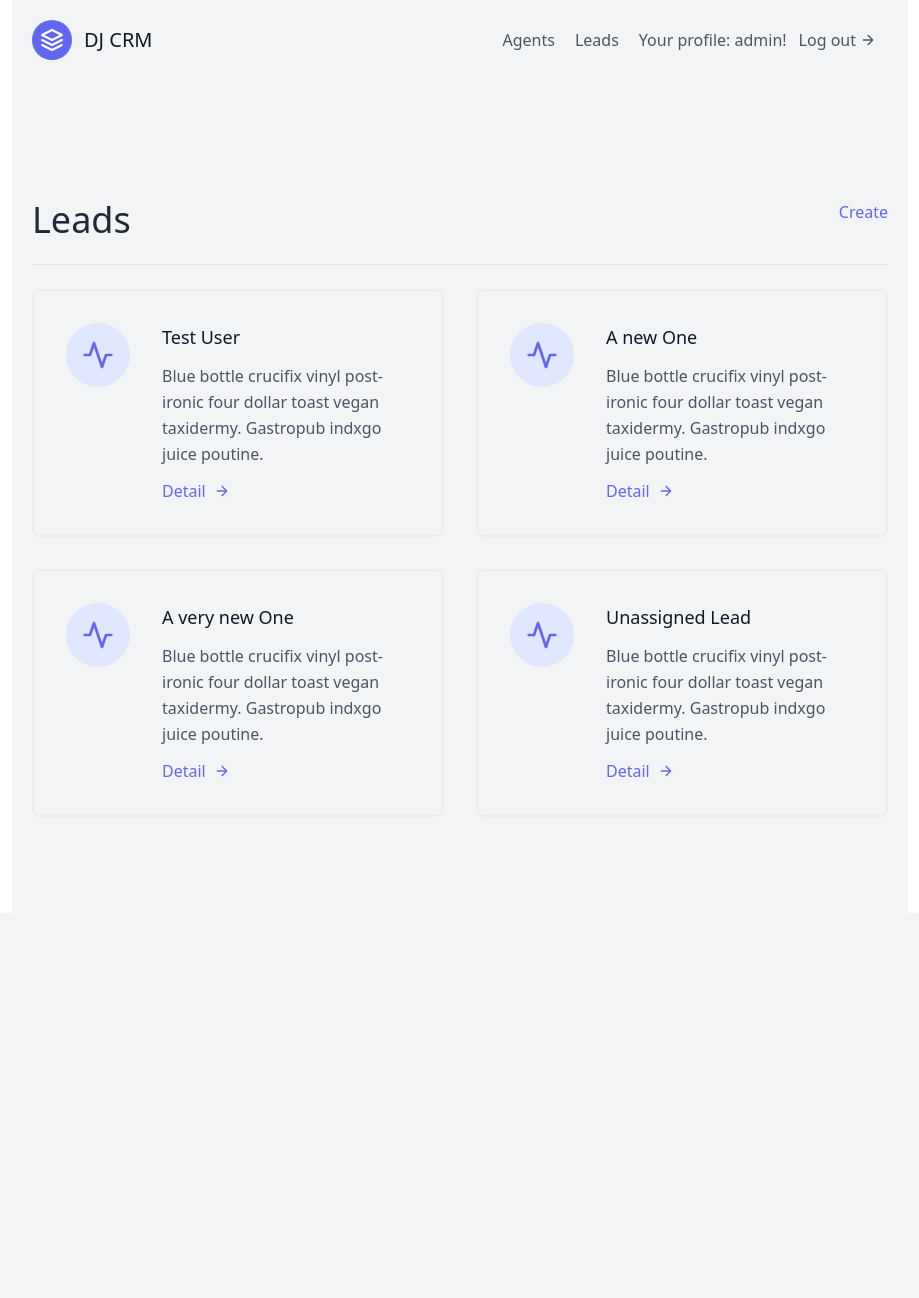
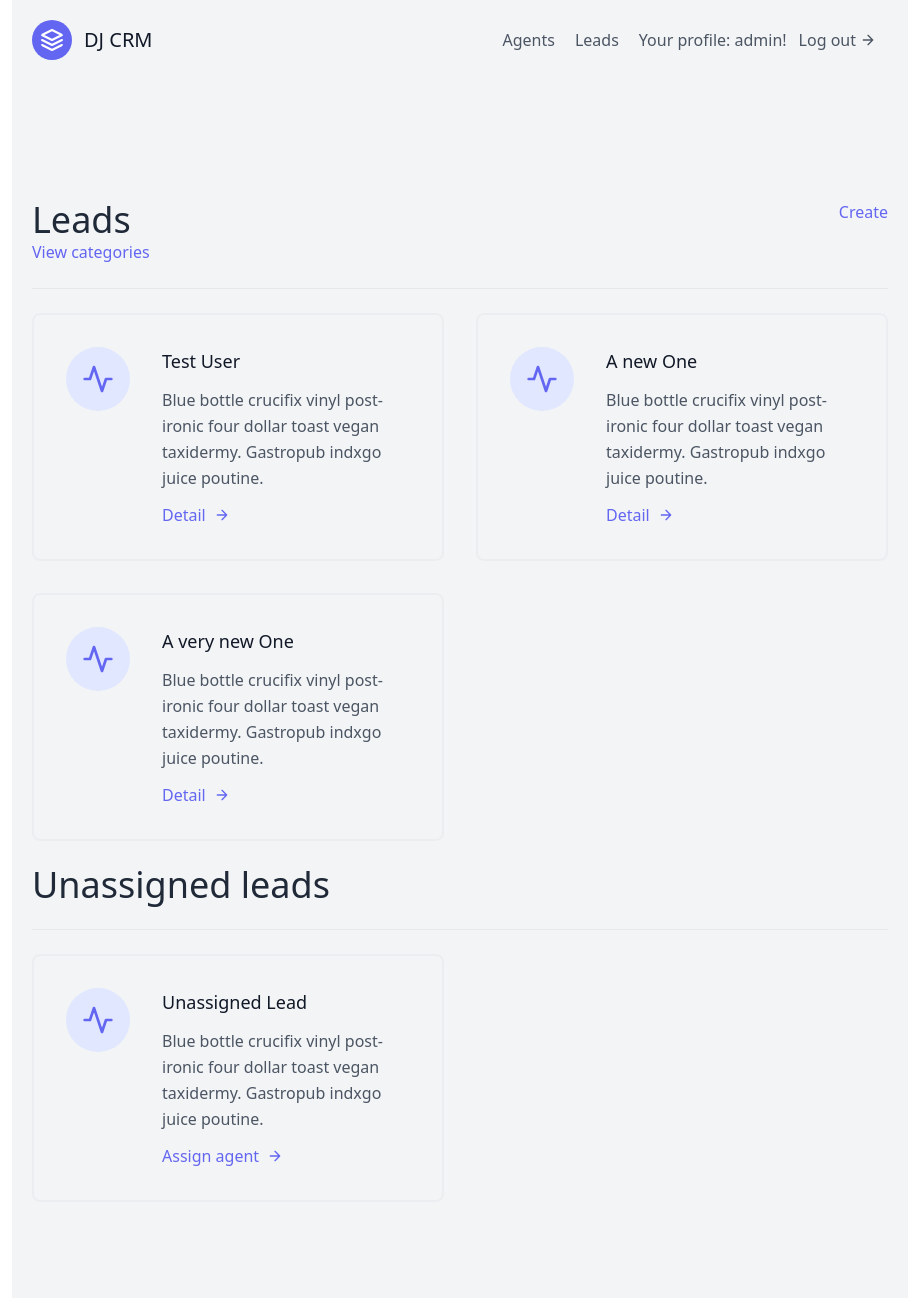
Before and after one commit to FairaIchsa/django_learning, a Django app: page /leads/ in a window 1280 px wide. Shown: the whole page, without its empty margins (180-1099 px from the left). Before the commit the page ends 777 px from the top, so only its background shows below. Run offline with Django 3.2, Linux system fonts and the light colour scheme; a user stored in the database is signed in; data comes from the database, SQL or seed files in the repository; both versions use the stored data as it was after the commit; parts of the project's set-up code (start-up, migrations or seed data) failed here and were passed over.

Commit message:
made lead categories added category list and detail view

```diff
--- a/djcrm_project/leads/admin.py
+++ b/djcrm_project/leads/admin.py
@@ -5,3 +5,4 @@ admin.site.register(User)
 admin.site.register(Agent)
 admin.site.register(Lead)
 admin.site.register(Organisation)
+admin.site.register(Category)
--- a/djcrm_project/leads/class_based_views.py
+++ b/djcrm_project/leads/class_based_views.py
@@ -5,8 +5,8 @@ from django.contrib.auth.mixins import LoginRequiredMixin
 
 from agents.mixins import OrganiserMixin
 
-from .models import Lead
-from .forms import LeadModelForm, CustomUserCreationForm
+from .models import Lead, Category
+from .forms import LeadModelForm, AssignAgentForm, CustomUserCreationForm
 
 
 class SignUpView(generic.CreateView):
@@ -26,10 +26,29 @@ class LeadListView(LoginRequiredMixin, generic.ListView):
     def get_queryset(self):
         user = self.request.user
         if user.is_organiser:
-            queryset = Lead.objects.filter(organisation__user=user)
+            queryset = Lead.objects.filter(
+                organisation__user=user,
+                agent__isnull=False
+            )
         elif user.is_agent:
-            queryset = Lead.objects.filter(agent__user=user)      # а не agent=Agent.objects.get(user=user)
+            queryset = Lead.objects.filter(
+                agent__user=user,
+                agent__isnull=False
+            )   # а не agent=Agent.objects.get(user=user)
         return queryset
+
+    def get_context_data(self, *, object_list=None, **kwargs):
+        context = super(LeadListView, self).get_context_data(**kwargs)
+        user = self.request.user
+        if user.is_organiser:
+            queryset = Lead.objects.filter(
+                organisation=user.organisation,
+                agent__isnull=True
+            )
+            context.update({
+                "unassigned_leads": queryset,
+            })
+        return context
 
 
 class LeadDetailView(LoginRequiredMixin, generic.DetailView):
@@ -81,3 +100,74 @@ class LeadDeleteView(OrganiserMixin, generic.DeleteView):
         user = self.request.user
         queryset = Lead.objects.filter(organisation__user=user)
         return queryset
+
+
+class AssignAgentView(generic.FormView):
+    template_name = "leads/assign_agent.html"
+    form_class = AssignAgentForm
+    success_url = reverse_lazy("leads:lead-list")
+
+    def get_form_kwargs(self, **kwargs):
+        kwargs = super(AssignAgentView, self).get_form_kwargs(**kwargs)
+        kwargs.update({
+            "request": self.request
+        })
+        return kwargs
+
+    def form_valid(self, form):
+        agent = form.cleaned_data["agent"]
+        lead = Lead.objects.get(id=self.kwargs["pk"])
+        lead.agent = agent
+        lead.save()
+        return super(AssignAgentView, self).form_valid(form)
+
+
+class CategoryListView(LoginRequiredMixin, generic.ListView):
+    template_name = "leads/category_list.html"
+    context_object_name = "categories"
+
+    def get_context_data(self, **kwargs):
+        context = super(CategoryListView, self).get_context_data(**kwargs)
+
+        user = self.request.user
+        if user.is_organiser:
+            leads = Lead.objects.filter(organisation=user.organisation)
+        else:
+            leads = Lead.objects.filter(organisation=user.agent.organisation)
+
+        context.update({
+            "unassigned_lead_count": leads.filter(category__isnull=True).count()
+        })
+        return context
+
+    def get_queryset(self):
+        user = self.request.user
+        if user.is_organiser:
+            queryset = Category.objects.filter(organisation=user.organisation)
+        else:
+            queryset = Category.objects.filter(organisation=user.agent.organisation)
+        return queryset
+
+
+class CategoryDetailView(LoginRequiredMixin, generic.DetailView):
+    template_name = "leads/category_detail.html"
+    context_object_name = "category"
+
+    # def get_context_data(self, **kwargs):
+    #     context = super(CategoryDetailView, self).get_context_data(**kwargs)
+    #
+    #     leads = self.get_object().leads.all()   # leads взято из related_name поля category модели Lead
+    #
+    #     context.update({
+    #         "leads": leads,
+    #     })
+    #     return context
+    #     Можно заменить выражением category.leads.all в шаблоне category_detail.html
+
+    def get_queryset(self):
+        user = self.request.user
+        if user.is_organiser:
+            queryset = Category.objects.filter(organisation=user.organisation)
+        else:
+            queryset = Category.objects.filter(organisation=user.agent.organisation)
+        return queryset
--- a/djcrm_project/leads/models.py
+++ b/djcrm_project/leads/models.py
@@ -23,10 +23,19 @@ class Agent(models.Model):
         return self.user.username
 
 
+class Category(models.Model):
+    name = models.CharField(max_length=30)
+    organisation = models.ForeignKey(Organisation, on_delete=models.CASCADE)
+
+    def __str__(self):
+        return self.name
+
+
 class Lead(models.Model):
     first_name = models.CharField(max_length=20)
     last_name = models.CharField(max_length=20)
     age = models.PositiveIntegerField(default=0)
+    category = models.ForeignKey(Category, null=True, blank=True, related_name="leads", on_delete=models.SET_NULL)
     organisation = models.ForeignKey(Organisation, on_delete=models.CASCADE)
     agent = models.ForeignKey(Agent, null=True, blank=True, on_delete=models.SET_NULL)
 
--- a/djcrm_project/leads/urls.py
+++ b/djcrm_project/leads/urls.py
@@ -4,7 +4,8 @@ from .function_based_views import (
     lead_list, lead_detail, lead_create, lead_update, lead_delete,
 )
 from .class_based_views import (
-    LeadListView, LeadDetailView, LeadCreateView, LeadUpdateView, LeadDeleteView
+    LeadListView, LeadDetailView, LeadCreateView, LeadUpdateView, LeadDeleteView, AssignAgentView,
+    CategoryListView, CategoryDetailView
 )
 
 app_name = "leads"
@@ -14,5 +15,8 @@ urlpatterns = [
     path('<int:pk>/', LeadDetailView.as_view(), name='lead-detail'),  # int нужно для того, чтобы create не воспринималось, как pk
     path('<int:pk>/update/', LeadUpdateView.as_view(), name='lead-update'),
     path('<int:pk>/delete/', LeadDeleteView.as_view(), name='lead-delete'),
+    path('<int:pk>/assign_agent/', AssignAgentView.as_view(), name='assign-agent'),
     path('create/', LeadCreateView.as_view(), name='lead-create'),
+    path('categories/', CategoryListView.as_view(), name='category-list'),
+    path('categories/<int:pk>/', CategoryDetailView.as_view(), name='category-detail'),
 ]
--- a/djcrm_project/templates/leads/lead_list.html
+++ b/djcrm_project/templates/leads/lead_list.html
@@ -10,6 +10,7 @@
             <div class="w-full mb-6 py-6 flex justify-between item-center border-b border-gray-200">
                 <div>
                     <h1 class="text-4xl text-gray-800">Leads</h1>
+                    <a class="text-indigo-500" href="{% url 'leads:category-list' %}">View categories</a>
                 </div>
                 {% if request.user.is_organiser %}
                 <div>
@@ -43,6 +44,39 @@
                     </div>
                 {% endfor %}
             </div>
+            {% if unassigned_leads.exists %}
+            <div class="w-full mb-6 py-6 flex justify-between item-center border-b border-gray-200">
+                <div>
+                    <h1 class="text-4xl text-gray-800">Unassigned leads</h1>
+                </div>
+            </div>
+            <div class="flex flex-wrap -m-4">
+                {% for lead in unassigned_leads %}
+                    <div class="p-4 lg:w-1/2 md:w-full">
+                        <div class="flex border-2 rounded-lg border-gray-200 border-opacity-50 p-8 sm:flex-row flex-col">
+                            <div class="w-16 h-16 sm:mr-8 sm:mb-0 mb-4 inline-flex items-center justify-center rounded-full bg-indigo-100 text-indigo-500 flex-shrink-0">
+                                <svg fill="none" stroke="currentColor" stroke-linecap="round" stroke-linejoin="round" stroke-width="2" class="w-8 h-8" viewBox="0 0 24 24">
+                                    <path d="M22 12h-4l-3 9L9 3l-3 9H2"></path>
+                                </svg>
+                            </div>
+                            <div class="flex-grow">
+                                <h2 class="text-gray-900 text-lg title-font font-medium mb-3">
+                                    {{ lead.first_name }} {{ lead.last_name }}
+                                </h2>
+                                <p class="leading-relaxed text-base">
+                                    Blue bottle crucifix vinyl post-ironic four dollar toast vegan taxidermy. Gastropub indxgo juice poutine.
+                                </p>
+                                <a href="{% url 'leads:assign-agent' lead.pk %}" class="mt-3 text-indigo-500 inline-flex items-center">Assign agent
+                                    <svg fill="none" stroke="currentColor" stroke-linecap="round" stroke-linejoin="round" stroke-width="2" class="w-4 h-4 ml-2" viewBox="0 0 24 24">
+                                        <path d="M5 12h14M12 5l7 7-7 7"></path>
+                                    </svg>
+                                </a>
+                            </div>
+                        </div>
+                    </div>
+                {% endfor %}
+            </div>
+            {% endif %}
         </div>
     </section>
 {% endblock %}
```
Also changed, not shown: djcrm_project/leads/forms.py (+11 -1 lines), djcrm_project/templates/leads/assign_agent.html (renamed from djcrm_project/leads/migrations/0004_rename_organisation_userprofile.py, +14 -15 lines), djcrm_project/templates/leads/category_detail.html (added, +34 -0 lines), djcrm_project/templates/leads/category_list.html (added, +42 -0 lines), djcrm_project/db.sqlite3, djcrm_project/leads/migrations/0009_auto_20210924_1641.py (added), djcrm_project/leads/migrations/0010_category_organisation.py (added), djcrm_project/leads/migrations/0011_alter_lead_category.py (added). Lines whose indentation alone changed are shown as unchanged.
